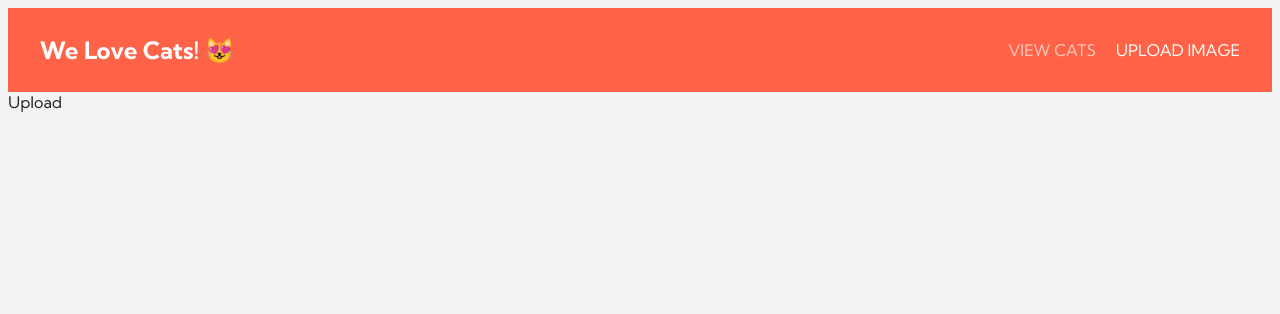
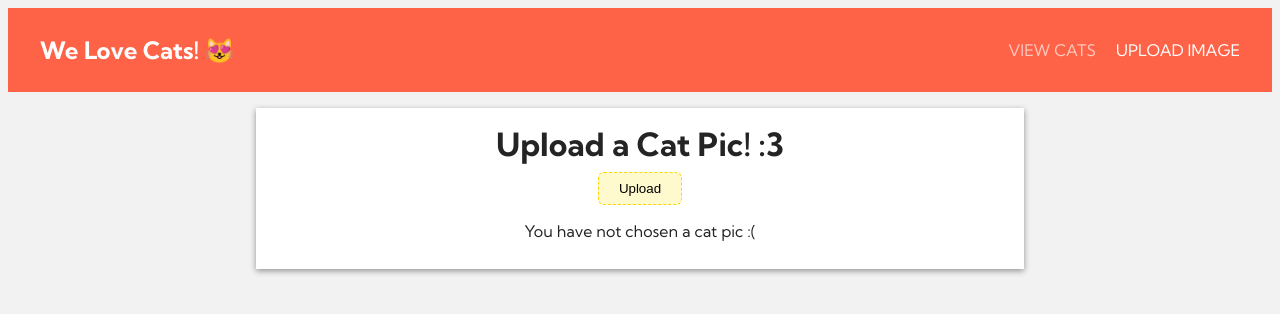
Before and after one commit to doczal/react-ts-redux-saga-test, a React app: page /upload in a window 1280 px wide. Shown: the top 314 px of the page. Built offline with nearby package versions, Linux system fonts and the light colour scheme; no server answers; the HTML template or start-up script is replaced by a standard one.

Commit message:
image upload layout

```diff
--- a/src/components/App/index.tsx
+++ b/src/components/App/index.tsx
@@ -1,11 +1,12 @@
-import React, { useEffect, useState, useCallback } from "react";
-import { useSelector, useDispatch } from "react-redux";
+import React, { useEffect, useState } from "react";
+import { useDispatch } from "react-redux";
 import { getImages } from "catActions";
 import { getVotes } from "voteActions";
 import styles from "./style.module.css";
-import useTypedSelector from "hooks/useTypedSelector";
+
 import usePath from "hooks/usePath";
 import Gallery from "components/Gallery";
+import Upload from "components/Upload";
 import Header from "components/Header";
 import Route from "components/Route";
 import { CatImage } from "catTypes";
@@ -30,9 +31,6 @@ interface BodyProps {
 
 const App: React.FC = () => {
   const dispatch = useDispatch();
-  const images = useTypedSelector((state) => state.cats.images);
-  const isLoading = useTypedSelector((state) => state.cats.isLoading);
-  const hasError = useTypedSelector((state) => state.cats.hasError);
 
   const [viewState, setViewState] = useState<viewState>("DISPLAY");
 
@@ -48,7 +46,6 @@ const App: React.FC = () => {
 
   useEffect(() => {
     dispatch(getVotes());
-    dispatch(getImages());
   }, [dispatch]);
 
   return (
@@ -60,18 +57,12 @@ const App: React.FC = () => {
           { title: "Upload Image", path: "/upload" },
         ]}
       />
-      {isLoading ? (
-        <div>Loading...</div>
-      ) : (
-        <>
-          <Route path="/">
-            <Gallery images={images} />
-          </Route>
-          <Route path="/upload">
-            <div>Upload</div>
-          </Route>
-        </>
-      )}
+      <Route path="/">
+        <Gallery />
+      </Route>
+      <Route path="/upload">
+        <Upload />
+      </Route>
     </div>
   );
 };
--- a/src/components/Gallery/index.tsx
+++ b/src/components/Gallery/index.tsx
@@ -1,13 +1,22 @@
-import React from "react";
+import React, { useEffect } from "react";
+import { useDispatch } from "react-redux";
+import { getImages } from "catActions";
 import GalleryItem from "components/GalleryItem";
 import styles from "./style.module.css";
-import { CatImage } from "catTypes";
+import useTypedSelector from "hooks/useTypedSelector";
 
-interface GalleryProps {
-  images: CatImage[];
-}
+const Gallery = () => {
+  const dispatch = useDispatch();
+  const images = useTypedSelector((state) => state.cats.images);
+  const isLoading = useTypedSelector((state) => state.cats.isLoading);
 
-const Gallery = ({ images }: GalleryProps) => {
+  useEffect(() => {
+    dispatch(getImages());
+  }, [dispatch]);
+
+  if (isLoading) {
+    return <div className={styles.container}>Loading...</div>;
+  }
   return (
     <div className={styles.container}>
       {images.map((img) => (
--- /dev/null
+++ b/src/components/Upload/index.tsx
@@ -0,0 +1,56 @@
+import React, { useRef, useEffect, useState } from "react";
+import styles from "./style.module.css";
+
+const Upload = () => {
+  const fileInputRef = useRef<HTMLInputElement>(null);
+  const [fileToUpload, setFileToUpload] = useState<File>(null);
+  const [imgPreviewUrl, setImgPreviewUrl] = useState<string>(null);
+
+  // useEffect(() => {}, []);
+
+  const handleFileUpload = () => {
+    const theFile = fileInputRef.current.files[0];
+    const previewUrl = URL.createObjectURL(theFile);
+    setFileToUpload(theFile);
+    setImgPreviewUrl(previewUrl);
+  };
+
+  const handleUploadClick = () => {
+    fileInputRef.current.click();
+  };
+
+  const uploadText = fileToUpload?.name || "You have not chosen a cat pic :(";
+
+  return (
+    <div className={styles.container}>
+      <div className={styles.uploadContainer}>
+        <h1 className={styles.title}>Upload a Cat Pic! :3</h1>
+        <input
+          onChange={handleFileUpload}
+          ref={fileInputRef}
+          className={styles.uploadInput}
+          id="input"
+          type="file"
+        />
+        {fileToUpload && (
+          <div className={styles.imgPreviewContainer}>
+            <div className={styles.imgPreviewRatio}>
+              <img className={styles.imgPreview} src={imgPreviewUrl} alt="" />
+            </div>
+          </div>
+        )}
+        <button onClick={handleUploadClick} className={styles.uploadBtn}>
+          {fileToUpload ? "Choose a different one" : "Upload"}
+        </button>
+        <p className={styles.note}>{uploadText}</p>
+        {fileToUpload && (
+          <p className={styles.fileSizeText}>
+            (About {Math.floor(fileToUpload.size / 1024)} kB)
+          </p>
+        )}
+      </div>
+    </div>
+  );
+};
+
+export default Upload;
--- /dev/null
+++ b/src/components/Upload/style.module.css
@@ -0,0 +1,77 @@
+.container {
+  width: 100%;
+  max-width: 800px;
+  margin: 1rem auto 0;
+  padding: 0 1rem;
+}
+
+.uploadContainer {
+  background-color: white;
+  box-shadow: 0px 2px 6px rgba(0, 0, 0, 0.4);
+  width: 100%;
+  padding: 1rem;
+}
+
+.title {
+  text-align: center;
+  margin-bottom: 0.5rem;
+}
+
+.uploadInput {
+  display: none;
+  margin: 0 auto;
+}
+
+.imgPreviewContainer {
+  position: relative;
+  width: 100%;
+  max-width: 200px;
+  margin: 0 auto;
+  border-radius: 12px;
+  overflow: hidden;
+  margin-bottom: 1rem;
+  padding: 0.25rem;
+  border: 2px dashed tomato;
+}
+
+.imgPreviewRatio {
+  border-radius: 8px;
+  overflow: hidden;
+  position: relative;
+  padding-bottom: 100%;
+}
+
+.imgPreview {
+  position: absolute;
+  left: 0;
+  top: 0;
+  right: 0;
+  bottom: 0;
+  width: 100%;
+  height: 100%;
+  object-fit: cover;
+}
+
+.uploadBtn {
+  display: block;
+  margin: 0 auto;
+  background-color: lemonchiffon;
+  border: 1px dashed gold;
+  padding: 0.5rem 1.25rem;
+  border-radius: 6px;
+  transition: 0.2s ease-in-out background-color;
+}
+
+.uploadBtn:hover {
+  background-color: gold;
+}
+
+.note {
+  text-align: center;
+  margin-bottom: 0.75rem;
+}
+
+.fileSizeText {
+  font-size: 0.75rem;
+  text-align: center;
+}
```
